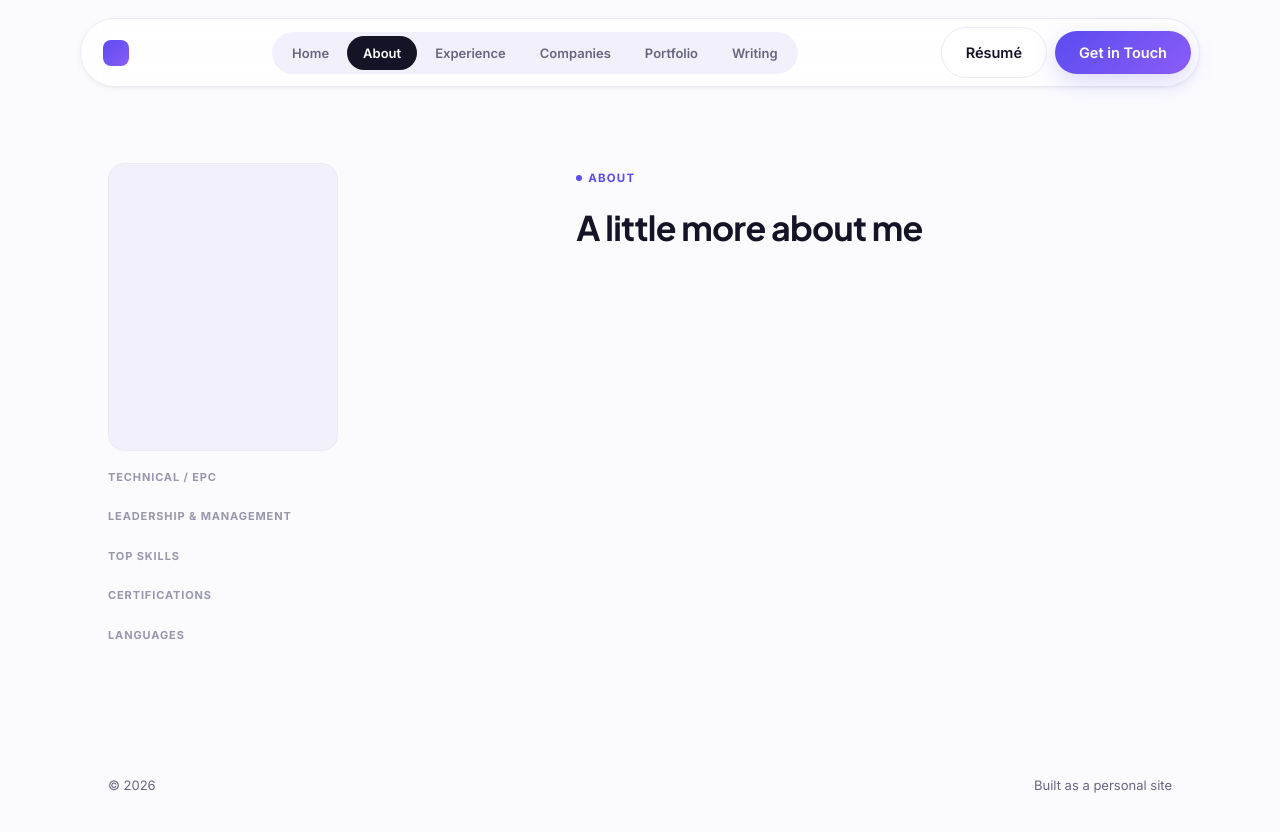
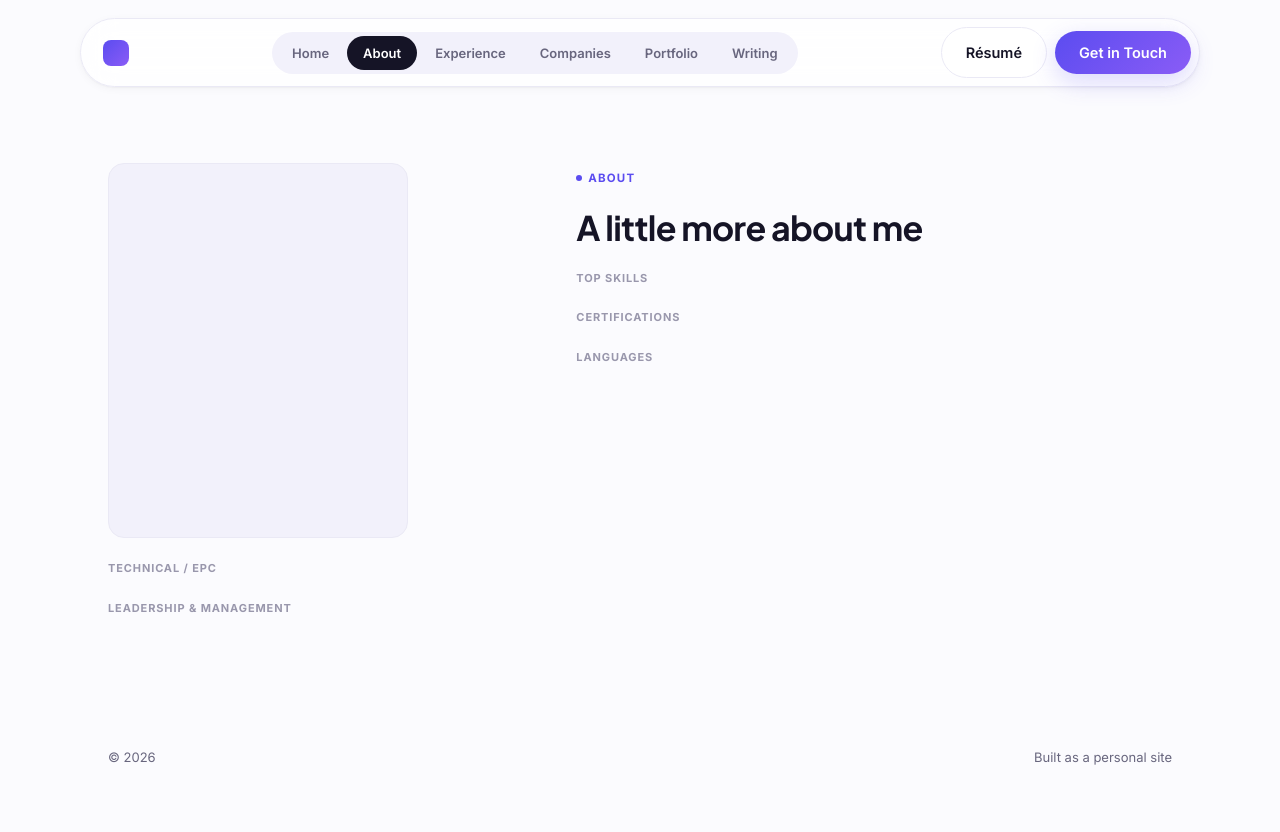
Before and after one commit to galang-site/Personal-Web, a plain HTML site: page index.html in a window 1280 px wide. Both pictures are taken after a click on the button "About". Drawn offline with nearby package versions, Linux system fonts and the light colour scheme; no server answers.

Commit message:
Add files via upload

```diff
--- a/assets/styles.css
+++ b/assets/styles.css
@@ -116,7 +116,7 @@
     aspect-ratio:4/5;border-radius:20px;background:var(--bg-soft);border:1px solid var(--line);
     display:flex;align-items:center;justify-content:center;
   }
-  .about-photo{width:100%;max-width:230px;margin-bottom:18px;}
+  .about-photo{width:100%;max-width:300px;margin-bottom:22px;}
   .about-photo img{width:100%;height:auto;display:block;}
   .about-photo .initials{font-family:var(--display);font-size:44px;font-weight:800;color:var(--accent);opacity:.85;}
   .about-photo.is-placeholder{
--- a/index.html
+++ b/index.html
@@ -102,14 +102,14 @@
         <div class="about-photo is-placeholder" id="aboutPhoto"><span class="initials">GP</span></div>
         <div class="skill-group"><h4>Technical / EPC</h4><div class="tags" id="skillsTechnical"></div></div>
         <div class="skill-group"><h4>Leadership & Management</h4><div class="tags" id="skillsManagement"></div></div>
-        <div class="skill-group"><h4>Top Skills</h4><div class="tags" id="skillsTools"></div></div>
-        <div class="skill-group"><h4>Certifications</h4><div class="tags" id="skillsCertifications"></div></div>
-        <div class="skill-group"><h4>Languages</h4><div class="tags" id="skillsLanguages"></div></div>
       </div>
       <div>
         <span class="eyebrow">About</span>
         <h2 class="section-title">A little more about me</h2>
         <div class="about-text" id="aboutText"></div>
+        <div class="skill-group" style="margin-top:8px;"><h4>Top Skills</h4><div class="tags" id="skillsTools"></div></div>
+        <div class="skill-group"><h4>Certifications</h4><div class="tags" id="skillsCertifications"></div></div>
+        <div class="skill-group"><h4>Languages</h4><div class="tags" id="skillsLanguages"></div></div>
       </div>
     </div>
   </section>
```
